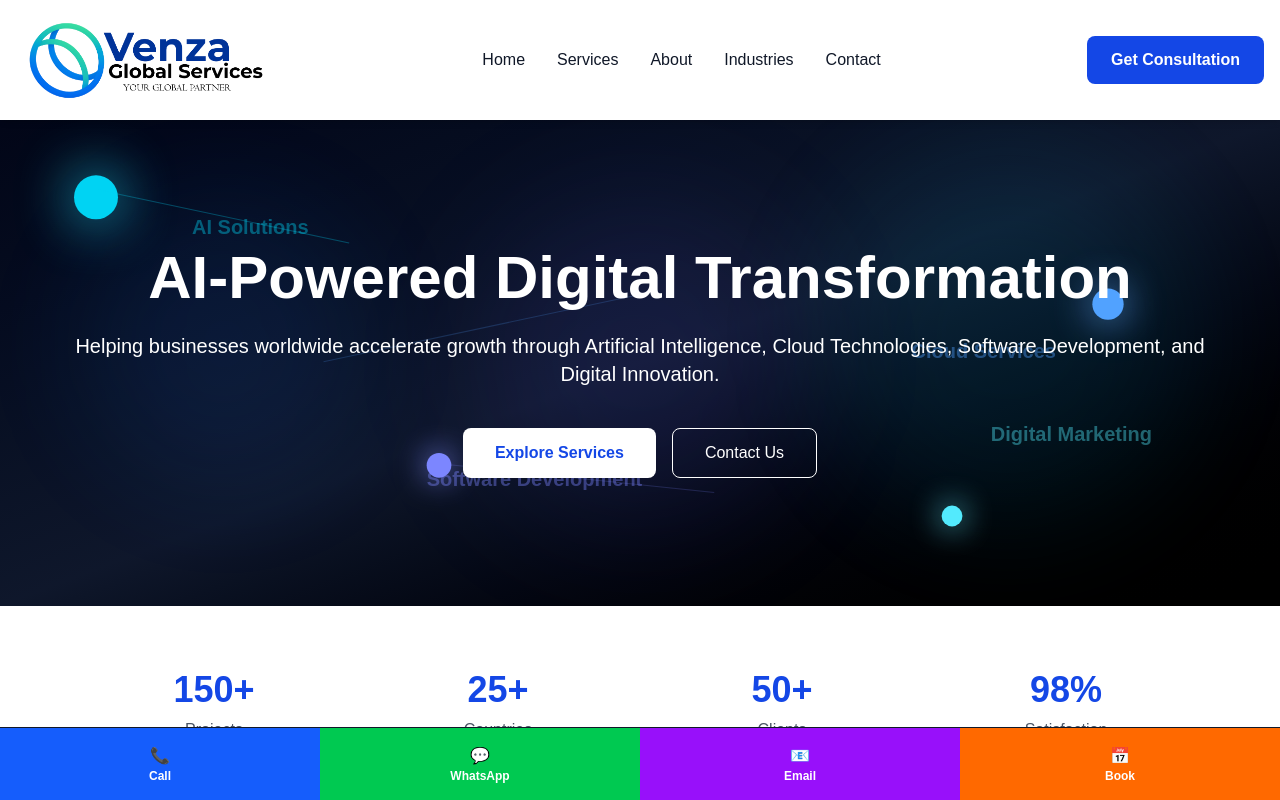
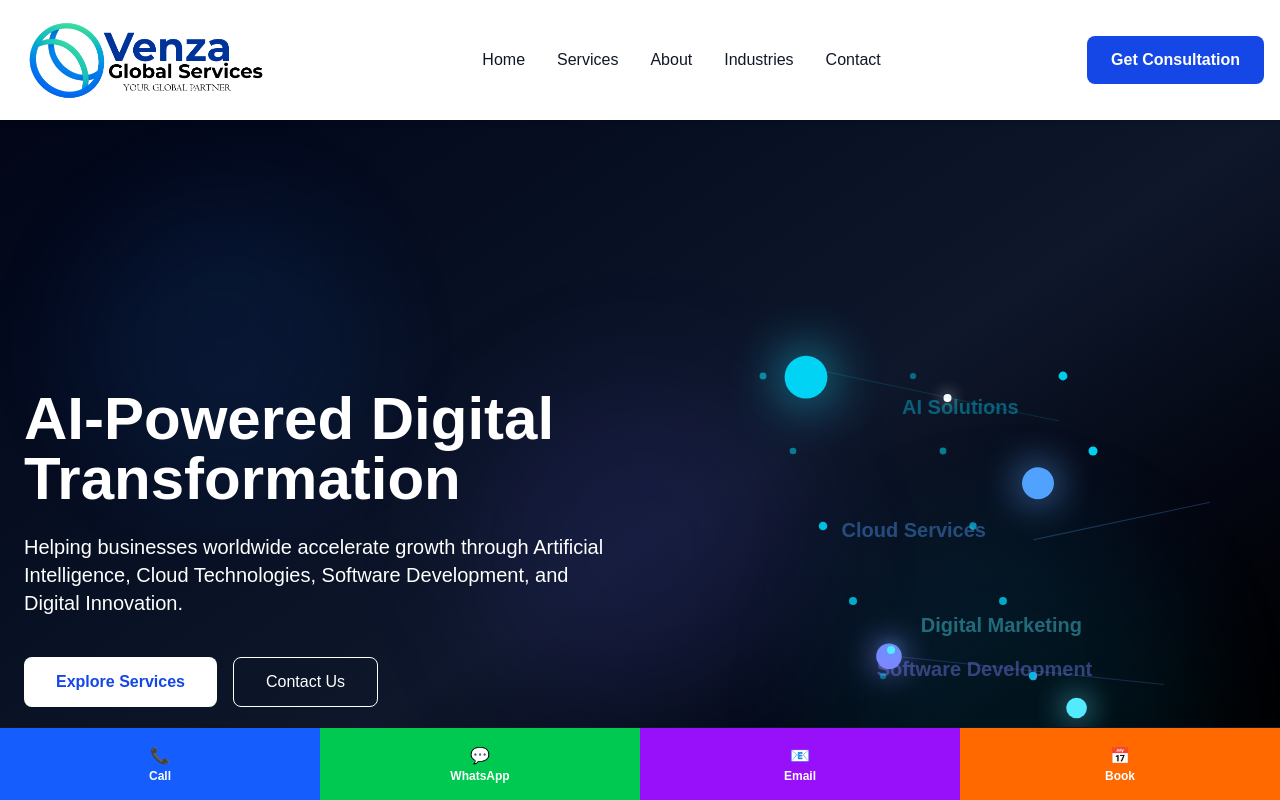
Before and after one commit to venzags/vgs-website, a Next.js app: page / in a window 1280 px wide. Shown: the top 800 px of the page. Built offline with nearby package versions, Linux system fonts and the light colour scheme.

Commit message:
VGS V4 hero animation services and network foundation

```diff
--- a/src/app/components/VGSNetwork.tsx
+++ b/src/app/components/VGSNetwork.tsx
@@ -57,13 +57,85 @@ export default function VGSNetwork() {
         }}
         className="absolute bottom-20 right-1/4 w-5 h-5 bg-cyan-300 rounded-full shadow-[0_0_30px_#67e8f9]"
       />
+      {[...Array(12)].map((_, i) => (
+  <motion.div
+    key={i}
+    animate={{
+      scale: [1, 1.5, 1],
+      opacity: [0.4, 1, 0.4],
+    }}
+    transition={{
+      repeat: Infinity,
+      duration: 2 + i,
+    }}
+    className="absolute rounded-full bg-cyan-400"
+    style={{
+      width: "6px",
+      height: "6px",
+      left: `${10 + i * 6}%`,
+      top: `${15 + (i % 5) * 15}%`,
+    }}
+  />
+))}
+<motion.div
+  animate={{
+    x: [0, 250],
+  }}
+  transition={{
+    repeat: Infinity,
+    duration: 4,
+    ease: "linear",
+  }}
+  className="absolute top-24 left-24 w-2 h-2 rounded-full bg-white shadow-[0_0_15px_white]"
+/>
 
-      {/* Connection Lines */}
-      <div className="absolute top-24 left-24 w-64 h-px bg-cyan-400/30 rotate-12"></div>
+<motion.div
+  animate={{
+    x: [0, 300],
+  }}
+  transition={{
+    repeat: Infinity,
+    duration: 6,
+    ease: "linear",
+  }}
+  className="absolute bottom-36 left-1/3 w-2 h-2 rounded-full bg-cyan-300 shadow-[0_0_15px_#22d3ee]"
+/>
 
-      <div className="absolute top-52 left-80 w-80 h-px bg-blue-400/20 -rotate-12"></div>
+      {/* Animated Connection Line 1 */}
+      <motion.div
+        animate={{
+          opacity: [0.2, 1, 0.2],
+        }}
+        transition={{
+          repeat: Infinity,
+          duration: 3,
+        }}
+        className="absolute top-24 left-24 w-64 h-px bg-cyan-400/40 rotate-12"
+      />
 
-      <div className="absolute bottom-32 left-1/3 w-72 h-px bg-indigo-400/20 rotate-6"></div>
+      {/* Animated Connection Line 2 */}
+      <motion.div
+        animate={{
+          opacity: [0.2, 1, 0.2],
+        }}
+        transition={{
+          repeat: Infinity,
+          duration: 4,
+        }}
+        className="absolute top-52 left-80 w-80 h-px bg-blue-400/30 -rotate-12"
+      />
+
+      {/* Animated Connection Line 3 */}
+      <motion.div
+        animate={{
+          opacity: [0.2, 1, 0.2],
+        }}
+        transition={{
+          repeat: Infinity,
+          duration: 5,
+        }}
+        className="absolute bottom-32 left-1/3 w-72 h-px bg-indigo-400/30 rotate-6"
+      />
 
       {/* Floating Labels */}
 
--- a/src/app/page.tsx
+++ b/src/app/page.tsx
@@ -141,9 +141,13 @@ export default function Home() {
   <div className="absolute top-1/2 left-1/2 w-80 h-80 bg-indigo-500/10 rounded-full blur-3xl -translate-x-1/2 -translate-y-1/2"></div>
 
 </div>
-       <VGSNetwork />
 
-<div className="relative z-10 max-w-6xl mx-auto text-center">
+<div className="relative z-10 max-w-7xl mx-auto">
+
+  <div className="grid lg:grid-cols-2 gap-12 items-center min-h-[600px]">
+
+    {/* LEFT SIDE */}
+    <div className="text-left">
 
       <motion.h2
         initial={{ opacity: 0, y: 50 }}
@@ -155,12 +159,12 @@ export default function Home() {
       </motion.h2>
 
       <p className="text-xl mb-10">
-    Helping businesses worldwide accelerate growth through Artificial
-    Intelligence, Cloud Technologies, Software Development, and Digital
-    Innovation.
+        Helping businesses worldwide accelerate growth through
+        Artificial Intelligence, Cloud Technologies,
+        Software Development, and Digital Innovation.
       </p>
 
-<div className="flex justify-center gap-4 flex-wrap">
+      <div className="flex gap-4 flex-wrap">
         <button className="bg-white text-blue-700 px-8 py-3 rounded-lg font-semibold">
           Explore Services
         </button>
@@ -169,6 +173,20 @@ export default function Home() {
           Contact Us
         </button>
       </div>
+
+    </div> {/* LEFT SIDE END */}
+
+    {/* RIGHT SIDE */}
+    <div className="hidden lg:flex justify-center items-center">
+
+      <div className="relative w-[500px] h-[500px]">
+        <VGSNetwork />
+      </div>
+
+    </div>
+
+  </div>
+
 </div>
 </section>
 {/* Statistics */}
```
Lines whose indentation alone changed are shown as unchanged.
